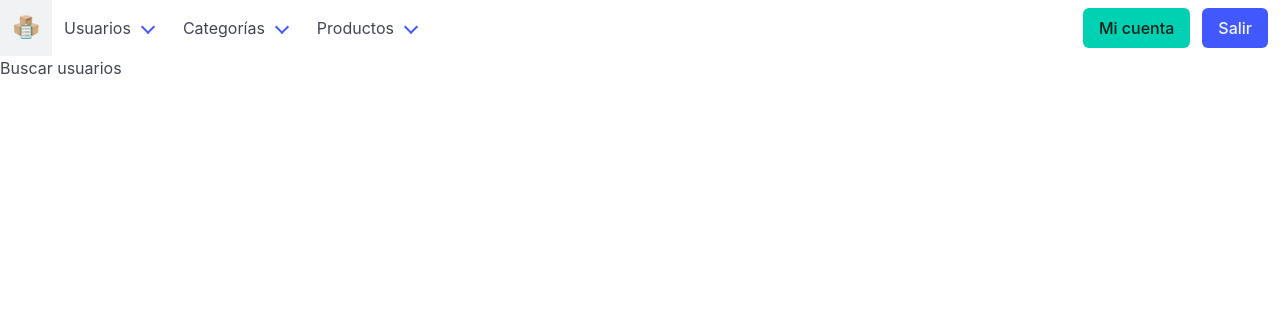
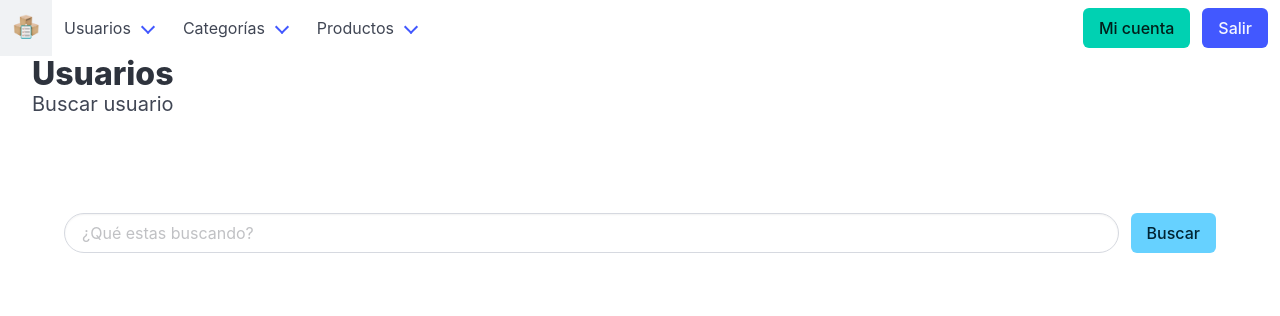
Before and after one commit to Maicol843/Sistema_Inventario, a PHP site: page /index.php?vista=user_search in a window 1280 px wide. Shown: the top 316 px of the page. Run offline with PHP 8.4, Linux system fonts and the light colour scheme; the visitor is signed in with stand-in values (Sample User, id 1).

Commit message:
Se realizó el buscador de datos en PHP y MySQL (Usuario)

```diff
--- a/vistas/user_search.php
+++ b/vistas/user_search.php
@@ -1 +1,68 @@
-Buscar usuarios
+<div class="container is-fluid mb-6">
+    <h1 class="title">Usuarios</h1>
+    <h2 class="subtitle">Buscar usuario</h2>
+</div>
+
+<div class="container pb-6 pt-6">
+
+    <?php
+        require_once "./php/main.php";
+
+        if(isset($_POST['modulo_buscador'])){
+            require_once "./php/buscador.php";
+        }
+
+        if(!isset($_SESSION['busqueda_usuario']) && empty($_SESSION['busqueda_usuario'])){
+    ?>
+
+    <div class="columns">
+        <div class="column">
+            <form action="" method="POST" autocomplete="off" >
+                <input type="hidden" name="modulo_buscador" value="usuario">
+                <div class="field is-grouped">
+                    <p class="control is-expanded">
+                        <input class="input is-rounded" type="text" name="txt_buscador" placeholder="¿Qué estas buscando?"
+                        pattern="[a-zA-Z0-9áéíóúÁÉÍÓÚñÑ ]{1,30}" maxlength="30" >
+                    </p>
+                    <p class="control">
+                        <button class="button is-info" type="submit" >Buscar</button>
+                    </p>
+                </div>
+            </form>
+        </div>
+    </div>
+
+    <?php }else{ ?>
+
+    <div class="columns">
+        <div class="column">
+            <form class="has-text-centered mt-6 mb-6" action="" method="POST" autocomplete="off" >
+                <input type="hidden" name="modulo_buscador" value="usuario">
+                <input type="hidden" name="eliminar_buscador" value="usuario">
+                <p>Estas buscando <strong>"<?php echo $_SESSION['busqueda_usuario']; ?>"</strong></p>
+                <br>
+                <button type="submit" class="button is-danger is-rounded">Eliminar busqueda</button>
+            </form>
+        </div>
+    </div>
+
+    <?php
+            if(!isset($_GET['page'])){
+                $pagina=1;
+            }else{
+                $pagina=(int) $_GET['page'];
+                if($pagina<=1){
+                    $pagina=1;
+                }
+            }
+
+            $pagina=limpiar_cadena($pagina);
+            $url="index.php?vista=user_search&page=";
+            $registros=15;
+            $busqueda=$_SESSION['busqueda_usuario'];
+
+            require_once "./php/usuario_lista.php";
+        }
+    ?>
+
+</div>
```
Also changed, not shown: php/buscador.php (added, +62 -0 lines).
